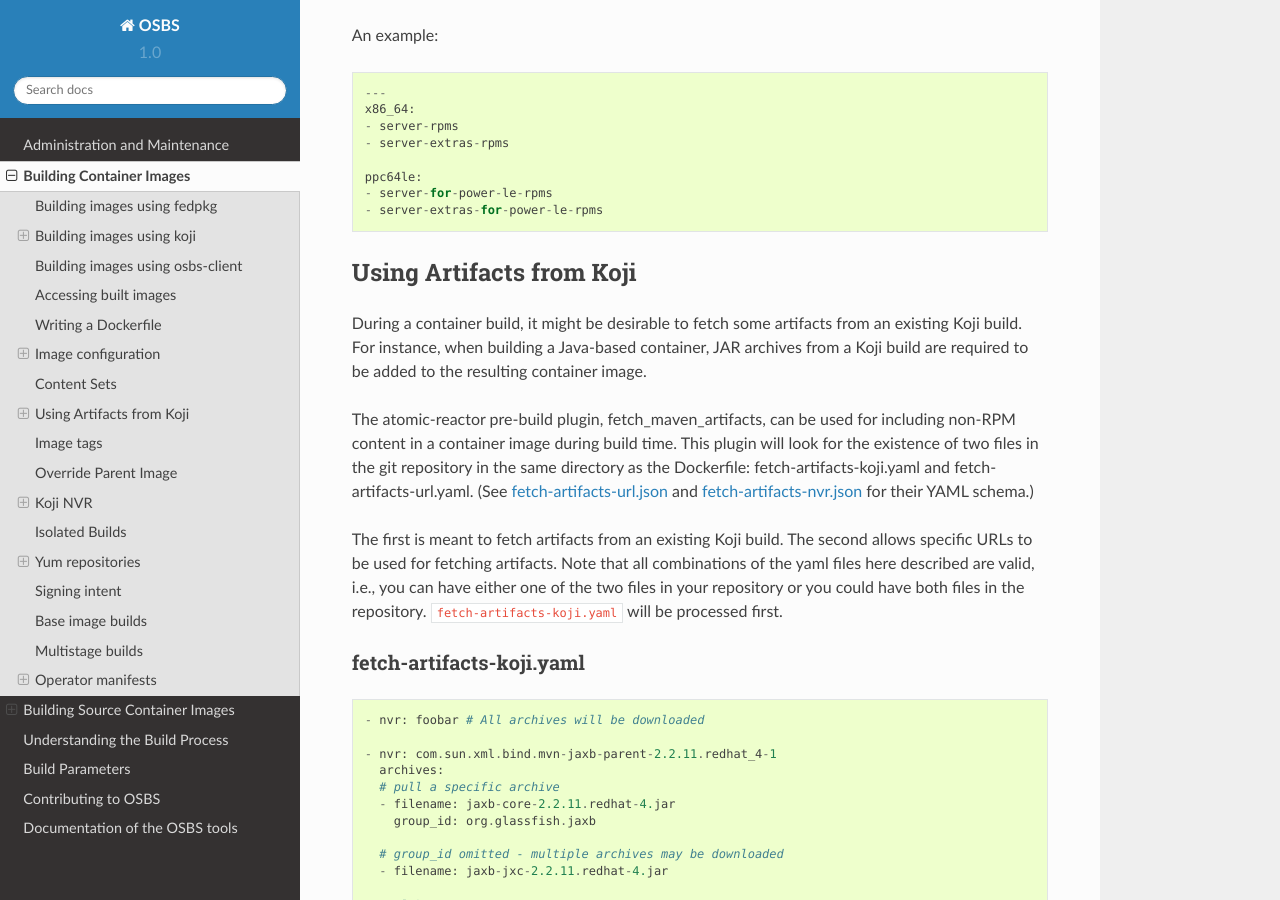
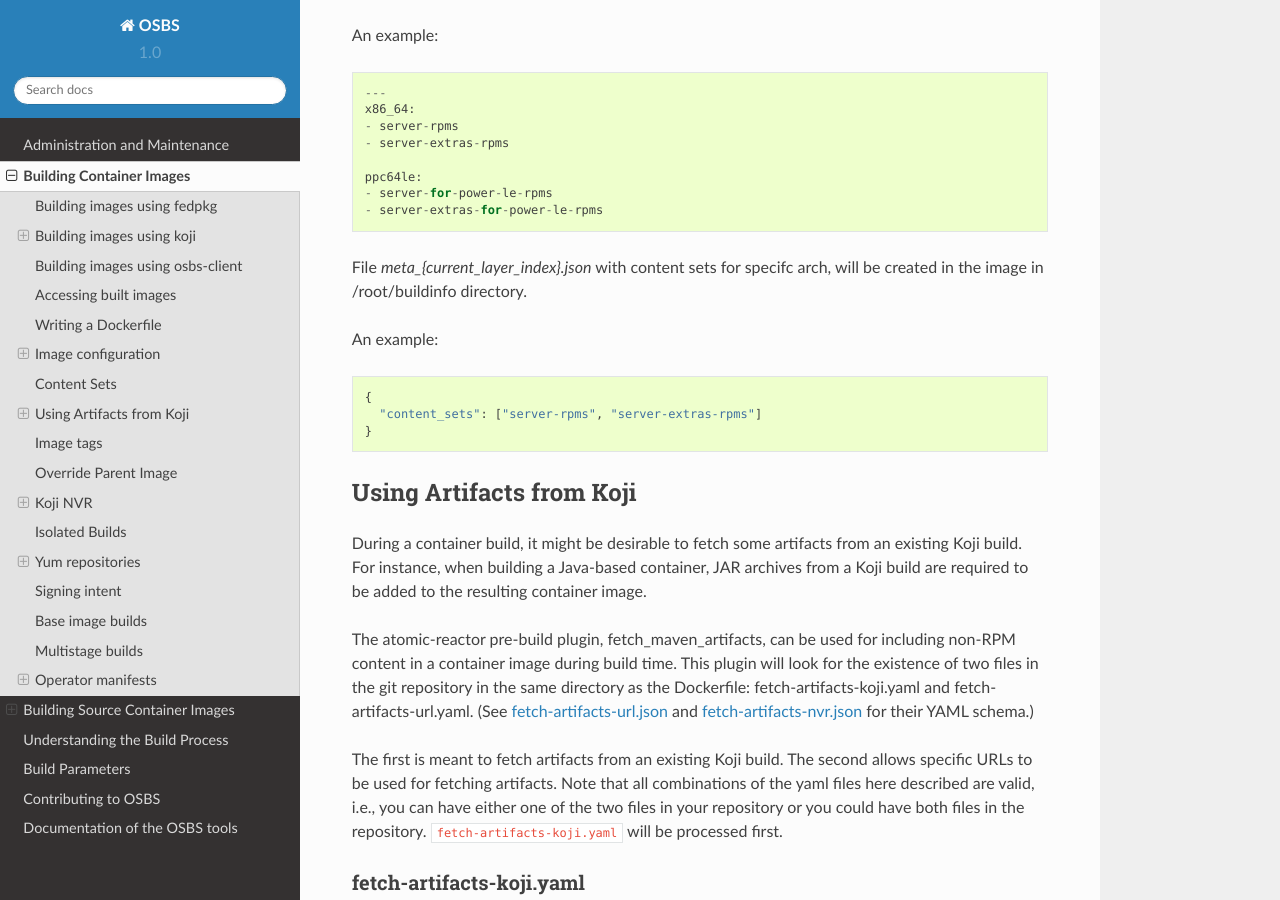
Before and after one commit to containerbuildsystem/osbs-docs, a Sphinx documentation site: the page built from docs/users.rst, in a window 1280 px wide and 900 px high, scrolled down 14123 px. Built offline with Sphinx 7.4.7 and the Read the Docs theme 2.0.0, drawn with Linux system fonts in a browser that asks for light colours.

Commit message:
Embed content sets information in built container images
* CLOUDBLD-764

Signed-off-by: Robert Cerven <rcerven@redhat.com>

```diff
--- a/docs/users.rst
+++ b/docs/users.rst
@@ -729,6 +729,15 @@ An example::
   ppc64le:
   - server-for-power-le-rpms
   - server-extras-for-power-le-rpms
+
+File `meta_{current_layer_index}.json` with content sets for specifc arch, will be created
+in the image in /root/buildinfo directory.
+
+An example::
+
+    {
+      "content_sets": ["server-rpms", "server-extras-rpms"]
+    }
 
 Using Artifacts from Koji
 -------------------------
```
